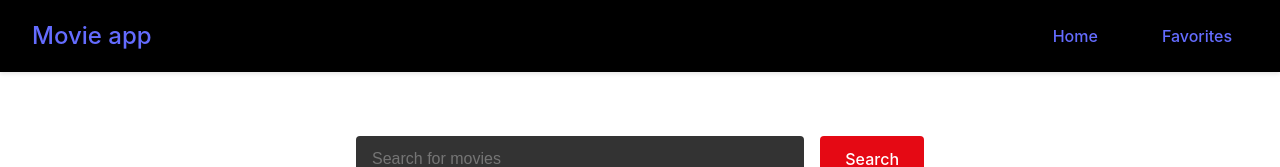
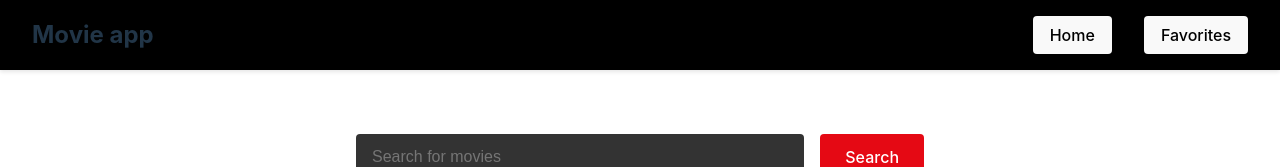
Before and after one commit to PadamTuladhar/react-crash-course, a React (Vite) app in the folder react-crash-course/: page / in a window 1280 px wide. Shown: the top 167 px of the page. Built offline with nearby package versions, Linux system fonts and the light colour scheme.

Commit message:
updated lazy loading without using Route

```diff
--- a/react-crash-course/src/App.tsx
+++ b/react-crash-course/src/App.tsx
@@ -1,22 +1,30 @@
 import "./App.css";
-import { Routes, Route } from "react-router-dom";
 import Navbar from "./Navbar";
 import { MovieProvider } from "./context/MovieContext";
-import { lazy, Suspense } from "react";
+import { lazy, Suspense, useState } from "react";
+// import { Routes, Route } from "react-router-dom";
 
 function App() {
+  const [currentView, setCurrentView] = useState("home");
   const FavoriteComponent = lazy(() => import("./Pages/Favourites"));
   const HomeComponent = lazy(() => import("./Pages/Home"));
+
   return (
     <MovieProvider>
-      <Navbar />
+      <Navbar currentView={currentView} setCurrentView={setCurrentView} />
       <main className="main-content">
+        <Suspense fallback={<div>Loading...</div>}>
+          {currentView === "home" && <HomeComponent />}
+          {currentView === "favorites" && <FavoriteComponent />}
+        </Suspense>
+        {/* Route method:
         <Suspense fallback={<div>Loading...</div>}>
           <Routes>
             <Route path="/" element={<HomeComponent />} />
             <Route path="/favorites" element={<FavoriteComponent />} />
           </Routes>
         </Suspense>
+        */}
       </main>
     </MovieProvider>
   );
--- a/react-crash-course/src/Navbar.tsx
+++ b/react-crash-course/src/Navbar.tsx
@@ -1,19 +1,39 @@
-import { Link } from "react-router-dom";
 import "./css/Navbar.css";
+// import { Link } from "react-router-dom";
 
-export default function Navbar() {
+interface NavbarProps {
+  currentView: string;
+  setCurrentView: (view: string) => void;
+}
+
+export default function Navbar({ currentView, setCurrentView }: NavbarProps) {
   return (
     <nav className="navbar">
       <div className="navbar-brand">
-        <Link to="/">Movie app</Link>
+        <span>Movie app</span>
+        {/* <Link to="/">Movie app</Link> */}
       </div>
       <div className="navbar-links">
+        <button
+          onClick={() => setCurrentView("home")}
+          className={`nav-link ${currentView === "home" ? "active" : ""}`}
+        >
+          Home
+        </button>
+        <button
+          onClick={() => setCurrentView("favorites")}
+          className={`nav-link ${currentView === "favorites" ? "active" : ""}`}
+        >
+          Favorites
+        </button>
+        {/* Route method:
         <Link to="/" className="nav-link">
           Home
         </Link>
         <Link to="/favorites" className="nav-link">
           Favorites
         </Link>
+        */}
       </div>
     </nav>
   );
```
